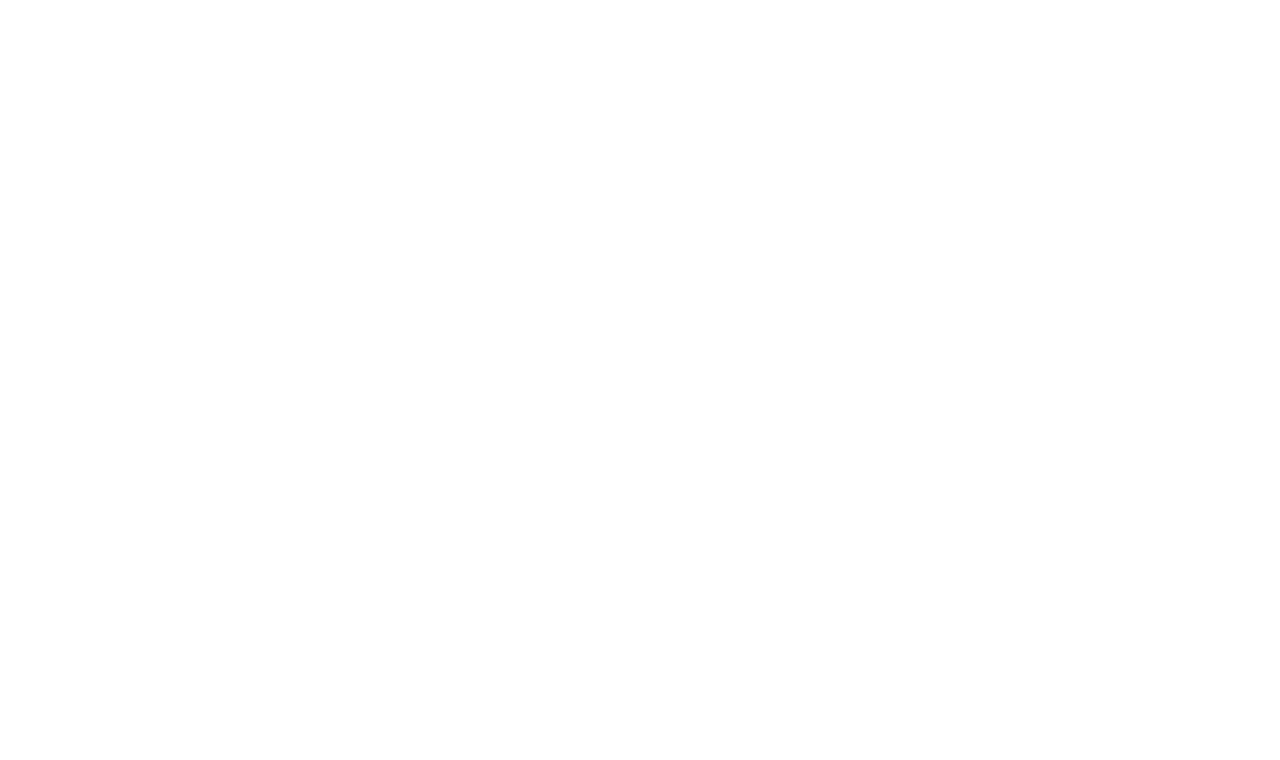
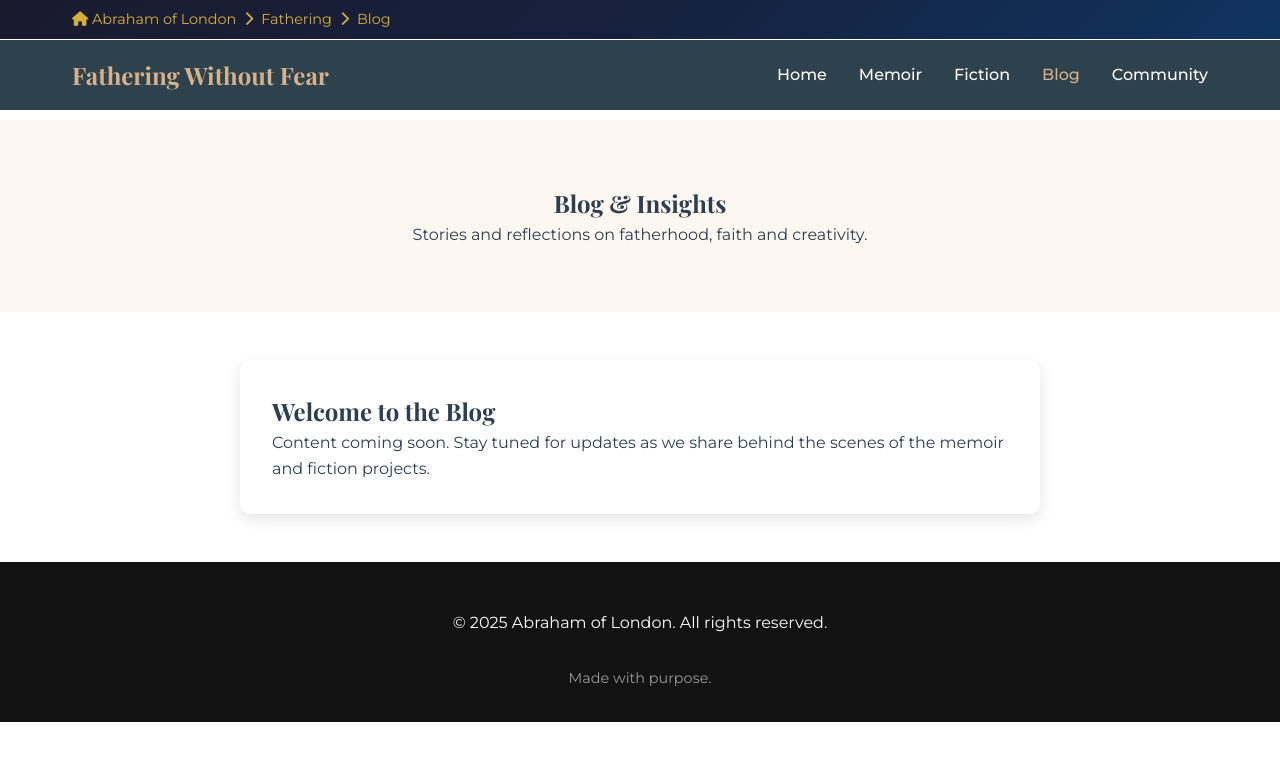
Before and after one commit to AbrahamofLondon/My-Website--AbrahamofLondon, a website: page fathering/blog/index.html in a window 1280 px wide. Drawn offline with nearby package versions, Linux system fonts and the light colour scheme; a web font is replaced by a local one.

Commit message:
Fix blog pages

```diff
--- a/fathering/blog/index.html
+++ b/fathering/blog/index.html
@@ -1,13 +1,13 @@
 <!DOCTYPE html>
 <html lang="en">
 <head>
-    <meta charset="UTF-8">
-    <meta name="viewport" content="width=device-width, initial-scale=1.0">
-    <title>Blog & Insights | Fathering Without Fear</title>
-    <link rel="preconnect" href="https://fonts.googleapis.com">
-    <link rel="preconnect" href="https://fonts.gstatic.com" crossorigin>
-    <link href="https://fonts.googleapis.com/css2?family=Playfair+Display:ital,wght@0,400;0,600;0,700;1,400&family=Montserrat:wght@300;400;500;600;700&display=swap" rel="stylesheet">
-    <link rel="stylesheet" href="https://cdnjs.cloudflare.com/ajax/libs/font-awesome/6.4.0/css/all.min.css">
+  <meta charset="UTF-8" />
+  <meta name="viewport" content="width=device-width, initial-scale=1.0" />
+  <title>Blog &amp; Insights | Fathering Without Fear</title>
+  <link rel="preconnect" href="https://fonts.googleapis.com" />
+  <link rel="preconnect" href="https://fonts.gstatic.com" crossorigin />
+  <link href="https://fonts.googleapis.com/css2?family=Playfair+Display:wght@400;700&family=Montserrat:wght@300;400;500;600;700&display=swap" rel="stylesheet" />
+  <link rel="stylesheet" href="https://cdnjs.cloudflare.com/ajax/libs/font-awesome/6.4.0/css/all.min.css" />
   <style>
     :root {
       --primary: #223843;
@@ -30,15 +30,12 @@
       font-family: 'Montserrat', sans-serif;
       line-height: 1.6;
       color: var(--text-dark);
-            overflow-x: hidden;
     }
 
-        h1, h2, h3, h4, h5, h6 {
+    h1, h2, h3 {
       font-family: 'Playfair Display', serif;
-            font-weight: 700;
     }
 
-        /* Navigation */
     .cross-site-nav {
       background: linear-gradient(135deg, #1a1a2e 0%, #16213e 50%, #0f3460 100%);
       padding: 0.5rem 0;
@@ -99,4 +96,114 @@
       font-size: 1.5rem;
       font-weight: 700;
       color: var(--secondary);
-            text-decoration:
+      text-decoration: none;
+    }
+
+    .nav-links {
+      display: flex;
+      list-style: none;
+      gap: 2rem;
+    }
+
+    .nav-links a {
+      color: var(--text-light);
+      text-decoration: none;
+      font-weight: 500;
+      transition: color 0.3s ease;
+    }
+
+    .nav-links a:hover,
+    .nav-links a.active {
+      color: var(--secondary);
+    }
+
+    main {
+      padding-top: 120px;
+    }
+
+    .hero {
+      background: var(--accent);
+      text-align: center;
+      padding: 4rem 2rem;
+    }
+
+    .posts {
+      max-width: 800px;
+      margin: 3rem auto;
+    }
+
+    .post-card {
+      background: white;
+      border-radius: 10px;
+      padding: 2rem;
+      box-shadow: 0 5px 15px rgba(0,0,0,0.1);
+      margin-bottom: 2rem;
+    }
+
+    .footer {
+      background: var(--neutral-dark);
+      color: var(--text-light);
+      padding: 3rem 0 2rem;
+    }
+
+    .footer-content {
+      max-width: 800px;
+      margin: 0 auto;
+      text-align: center;
+    }
+
+    .footer-bottom {
+      margin-top: 2rem;
+      font-size: 0.9rem;
+      color: #999;
+    }
+  </style>
+</head>
+<body>
+  <nav class="cross-site-nav">
+    <div class="cross-nav-container">
+      <div class="site-breadcrumb">
+        <a href="/"><i class="fas fa-home"></i> Abraham of London</a>
+        <i class="fas fa-chevron-right"></i>
+        <a href="/fathering">Fathering</a>
+        <i class="fas fa-chevron-right"></i>
+        <span>Blog</span>
+      </div>
+    </div>
+  </nav>
+
+  <nav class="navbar">
+    <div class="nav-container">
+      <a href="/fathering" class="logo">Fathering Without Fear</a>
+      <ul class="nav-links">
+        <li><a href="/fathering">Home</a></li>
+        <li><a href="/fathering/memoir">Memoir</a></li>
+        <li><a href="/fathering/fiction">Fiction</a></li>
+        <li><a href="/fathering/blog" class="active">Blog</a></li>
+        <li><a href="/fathering/community">Community</a></li>
+      </ul>
+    </div>
+  </nav>
+
+  <main>
+    <section class="hero">
+      <h1>Blog &amp; Insights</h1>
+      <p>Stories and reflections on fatherhood, faith and creativity.</p>
+    </section>
+
+    <div class="posts">
+      <div class="post-card">
+        <h2>Welcome to the Blog</h2>
+        <p>Content coming soon. Stay tuned for updates as we share behind the scenes of the memoir and fiction projects.</p>
+      </div>
+    </div>
+  </main>
+
+  <footer class="footer">
+    <div class="footer-content">
+      <p>&copy; 2025 Abraham of London. All rights reserved.</p>
+      <div class="footer-bottom">Made with purpose.</div>
+    </div>
+  </footer>
+</body>
+</html>
```
Also changed, not shown: fathering/blog/fiction.index.html (+0 -7 lines). Lines whose indentation alone changed are shown as unchanged.
